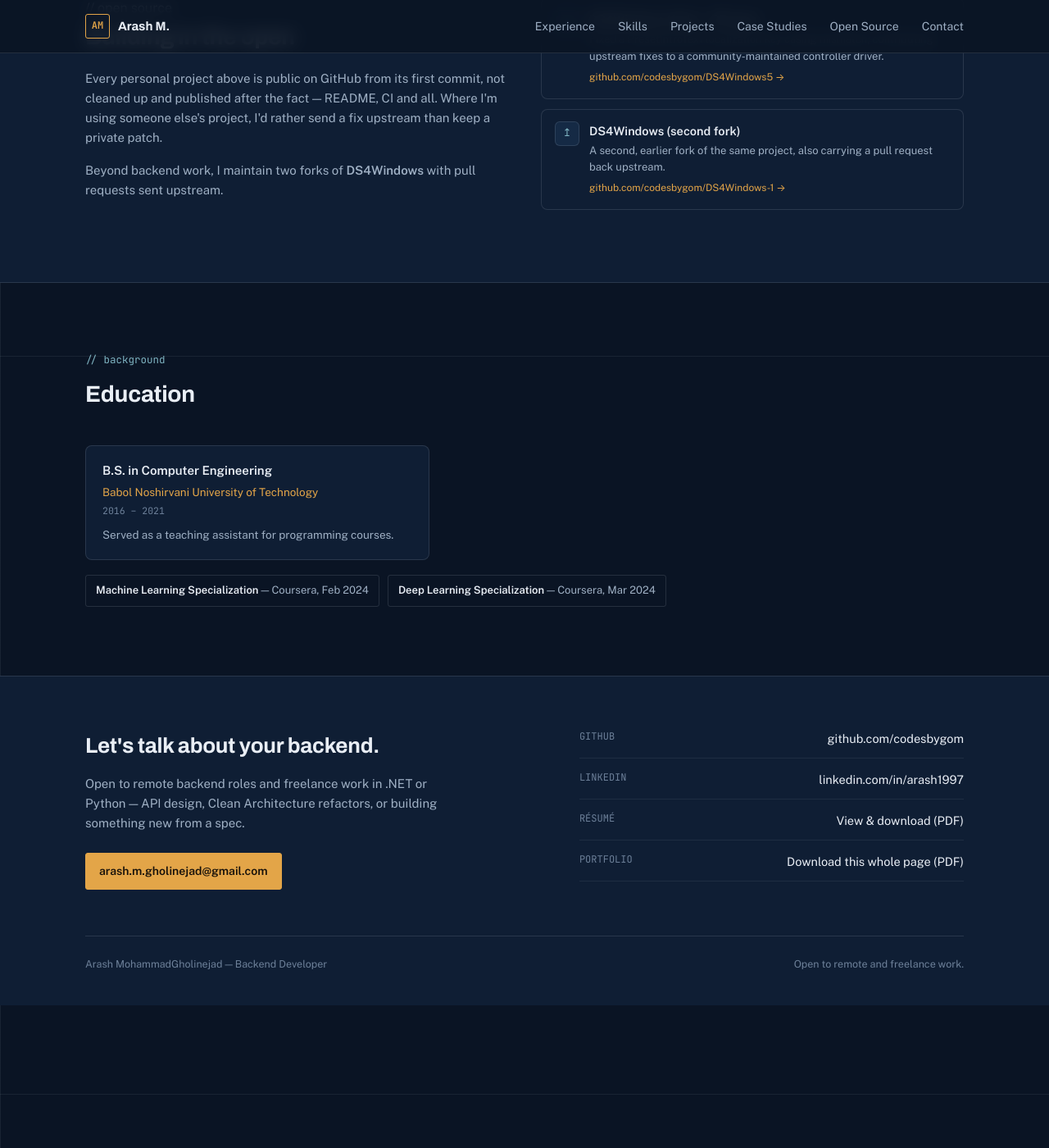
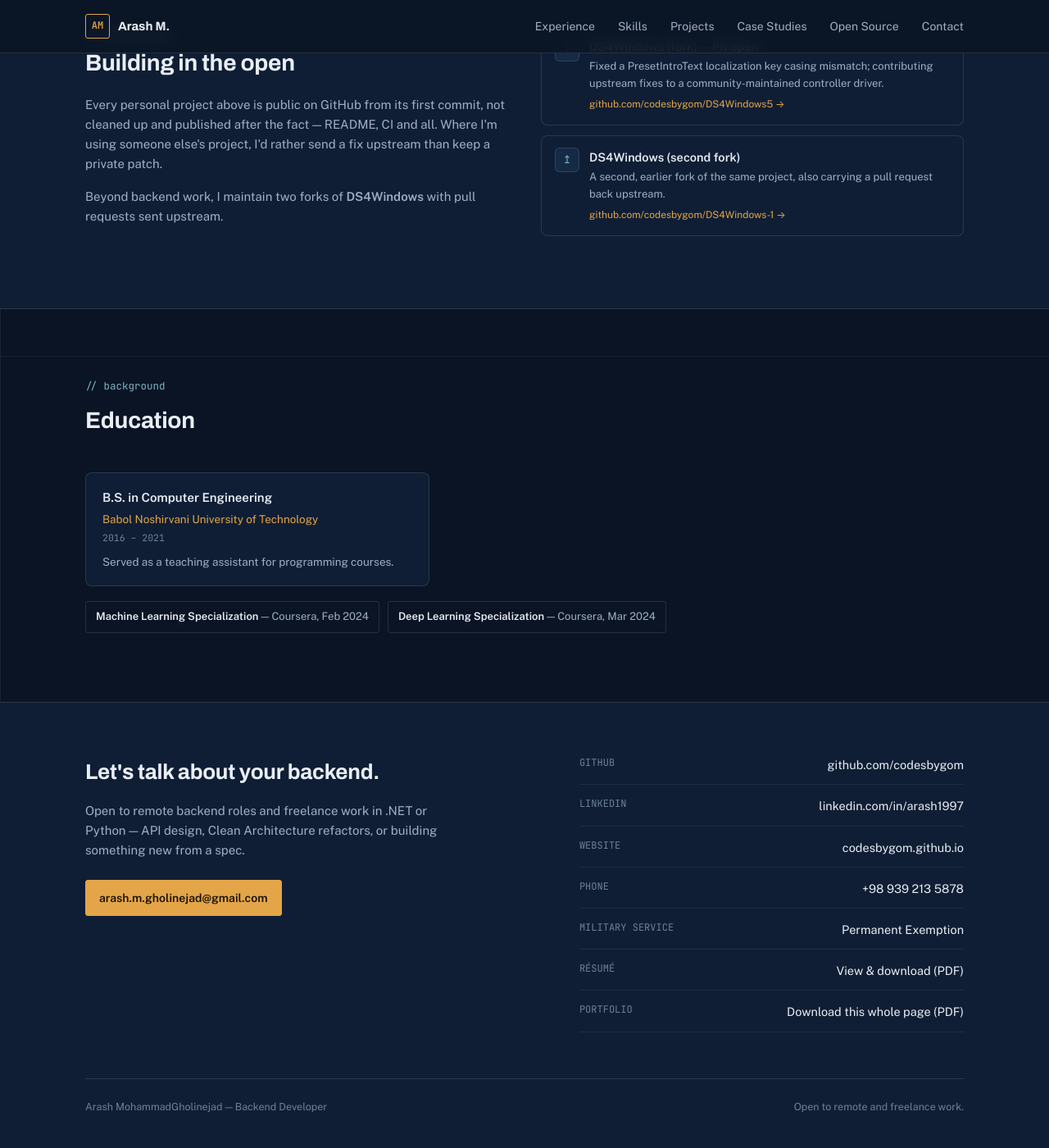
Before and after one commit to codesbygom/codesbygom.github.io, a Jekyll site: the page portfolio/index.html, which Jekyll copies as it is, in a window 1280 px wide and 1400 px high, scrolled down 5866 px. Shown: the whole window at 82% size. Built offline with Jekyll 4.4.1, drawn with Linux system fonts in a browser that asks for light colours; some of the changed text lies outside the part shown.

Commit message:
Add phone, website and military status to portfolio
Co-Authored-By: Claude Opus 5.5 <noreply@anthropic.com>
Claude-Session: https://claude.ai/code/session_011YoXAh6jAs12QLzisziVtg

```diff
--- a/portfolio/index.html
+++ b/portfolio/index.html
@@ -108,7 +108,7 @@
   }
   .hero p.lede { color: var(--text-dim); font-size: 16.5px; max-width: 480px; margin: 0 0 28px; }
   .hero-actions { display: flex; flex-wrap: wrap; gap: 10px; margin-bottom: 30px; }
-  .hero-links { display: flex; gap: 18px; font-size: 13.5px; color: var(--text-dim); }
+  .hero-links { display: flex; flex-wrap: wrap; gap: 10px 18px; font-size: 13.5px; color: var(--text-dim); }
   .hero-links a { text-decoration: none; border-bottom: 1px solid transparent; }
   .hero-links a:hover { color: var(--text); border-color: var(--text-dim); }
 
@@ -376,6 +376,9 @@
         <a href="mailto:arash.m.gholinejad@gmail.com">Email</a>
         <a href="https://www.github.com/codesbygom" target="_blank" rel="noopener">GitHub</a>
         <a href="https://www.linkedin.com/in/arash1997/" target="_blank" rel="noopener">LinkedIn</a>
+        <a href="https://codesbygom.github.io/" target="_blank" rel="noopener">Website</a>
+        <a href="tel:+989392135878">+98 939 213 5878</a>
+        <span>Military Service: Permanent Exemption</span>
         <a href="#contact">Résumé</a>
       </div>
     </div>
@@ -785,6 +788,9 @@
       <div class="contact-list">
         <a href="https://www.github.com/codesbygom" target="_blank" rel="noopener"><span class="k">GITHUB</span><span class="v">github.com/codesbygom</span></a>
         <a href="https://www.linkedin.com/in/arash1997/" target="_blank" rel="noopener"><span class="k">LINKEDIN</span><span class="v">linkedin.com/in/arash1997</span></a>
+        <a href="https://codesbygom.github.io/" target="_blank" rel="noopener"><span class="k">WEBSITE</span><span class="v">codesbygom.github.io</span></a>
+        <a href="tel:+989392135878"><span class="k">PHONE</span><span class="v">+98 939 213 5878</span></a>
+        <a><span class="k">MILITARY SERVICE</span><span class="v">Permanent Exemption</span></a>
         <a href="https://codesbygom.github.io/resume/" target="_blank" rel="noopener"><span class="k">RÉSUMÉ</span><span class="v">View &amp; download (PDF)</span></a>
         <a href="portfolio.pdf" data-download data-filename="Arash-MohammadGholinejad-Portfolio.pdf"><span class="k">PORTFOLIO</span><span class="v">Download this whole page (PDF)</span></a>
       </div>
```
Also changed, not shown: 1 other file.
